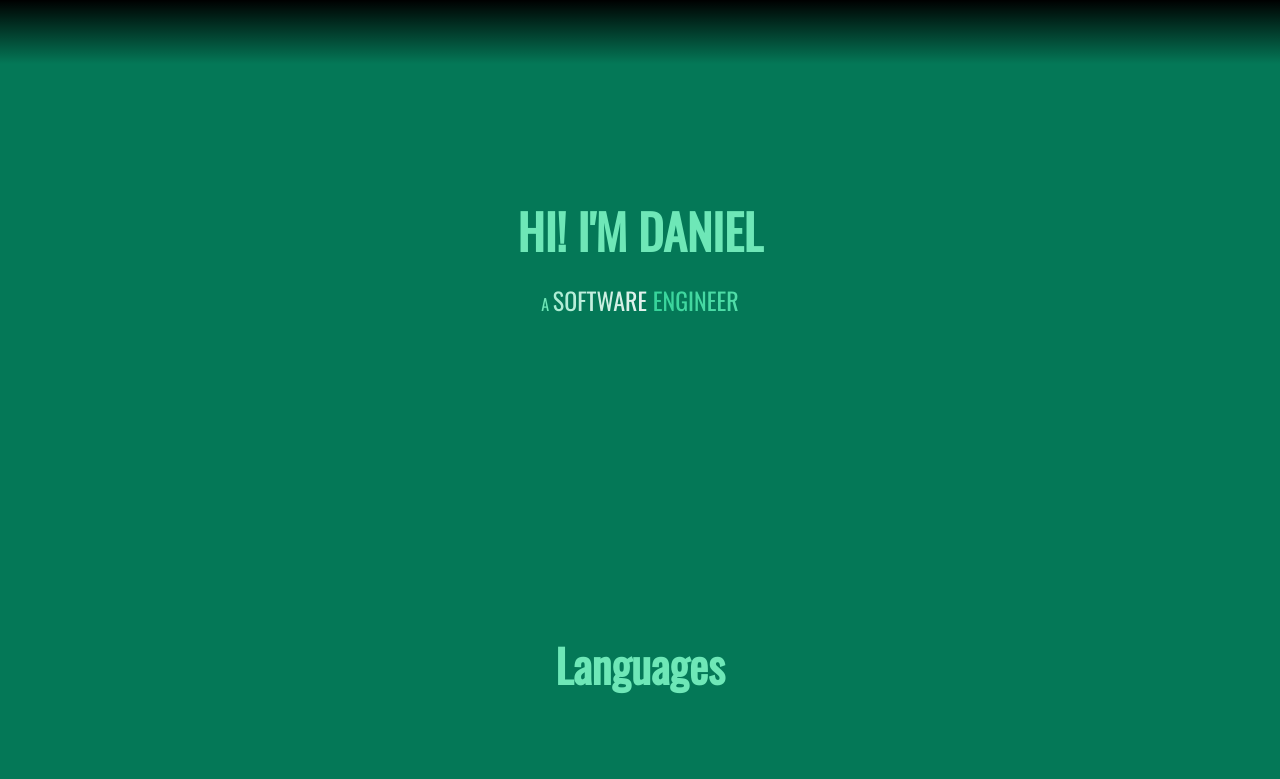
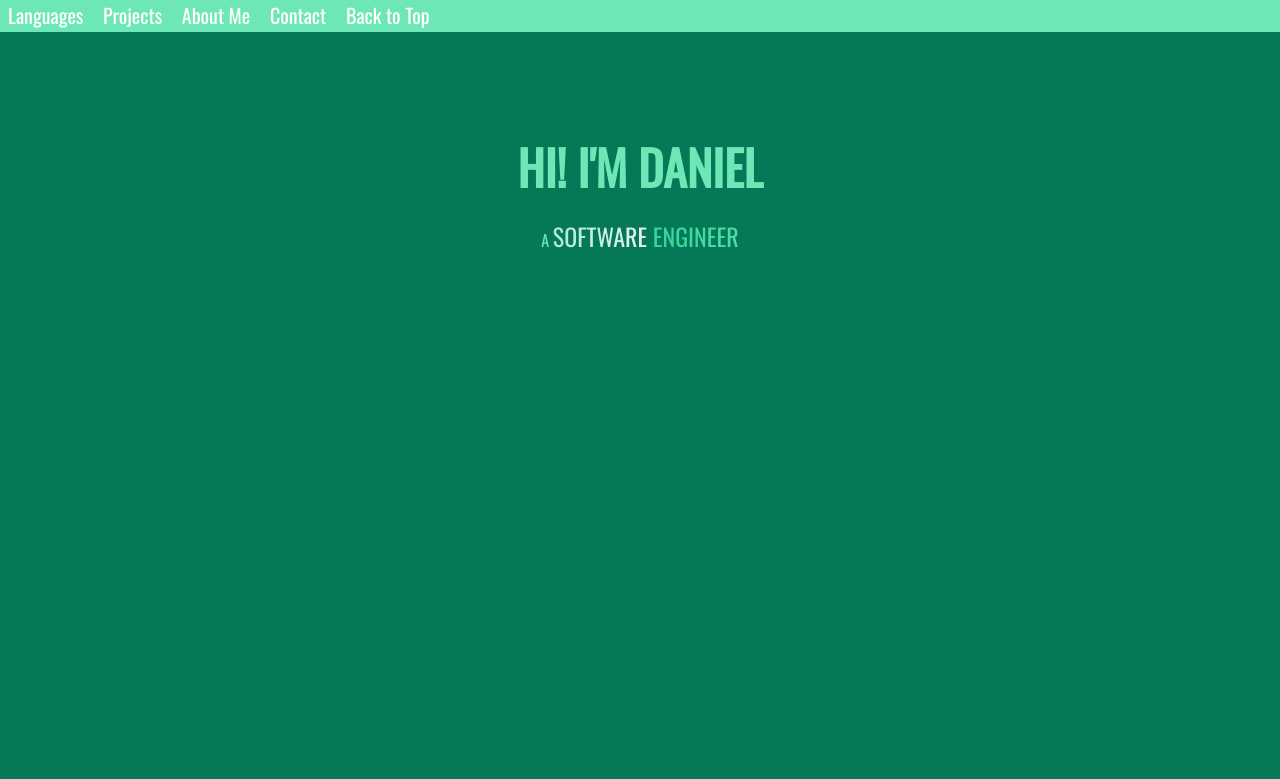
Before and after one commit to Dmachin7/Portfolio, a plain HTML site: page index.html in a window 1280 px wide. Shown: the top 779 px of the page. Drawn offline with nearby package versions, Linux system fonts and the light colour scheme.

Commit message:
added some smooth scrolling

```diff
--- a/css/style.css
+++ b/css/style.css
@@ -19,6 +19,10 @@ background-color: rgb(2, 44, 34);
     color: rgb(110, 231, 183);
 }
 
+html {
+    scroll-behavior: smooth;
+}
+
 body {
     margin: 0 auto;
     padding: 0;
@@ -35,9 +39,17 @@ body {
     }
 }
 .navbar {
-    background-image: linear-gradient(to bottom, rgba(0,0,0,1),rgba(0,0,0,0));
-    height: 4rem;
-    position: sticky;
+    background-color: rgb(110, 231, 183);
+    width: 100vw;
+    height: 2rem;
+    position: fixed;
+    z-index: 2;
+}
+.navbar a {
+    color: white;
+    text-decoration: none;
+    font-size: 20px;
+    padding: .5rem;
 }
 .section1 {
     height: 50vh;
@@ -49,6 +61,7 @@ body {
 .section1 h1 {
 font-size: 3rem;
 margin: 0 auto;
+padding: 0;
 }
 .section1 span {
     font-size: 1.5rem;
@@ -64,12 +77,8 @@ margin: 0 auto;
     white-space: nowrap;
 }
 .s1,.s2,.s3,.s4 {
-    height: 50vh;
+    height: 100vh;
     display: flex;
     justify-content: center;
     align-items: center;
 }
-
-.s1,.s2,.s3,.s4 h2 {
-    font-size: 30px;
-}
--- a/index.html
+++ b/index.html
@@ -12,24 +12,28 @@
 </head>
 <body>
     <nav class="navbar">
-
+        <a href="#Languages">Languages</a>
+        <a href="#Projects">Projects</a>
+        <a href="#AboutMe">About Me</a>
+        <a href="#Contact">Contact</a>
+        <a href="#top">Back to Top</a>
     </nav>
-    <section class="section1">
+    <section id="top" class="section1">
         <h1>HI! I'M DANIEL</h1>
         <p>A <span class="matrix" data-value="SOFTWARE ENGINEER" data-parent="WEB DEVELOPER    ">SOFTWARE ENGINEER</span></p>
     </section>
     <main class="main">
-        <section class="s1">
+        <section id="Languages" class="s1">
             <h2>Languages</h2>
         </section>
-        <section class="s2">
+        <section id="Projects" class="s2">
             <h2>Projects</h2>
         </section>
-        <section class="s3">
+        <section id="AboutMe" class="s3">
             <h2>About Me</h2>
         </section>
-        <section class="s4">
-            <h2>Contact / Resume</h2>
+        <section id="Contact" class="s4">
+            <h2>Contact</h2>
         </section>
     </main>
 
```
